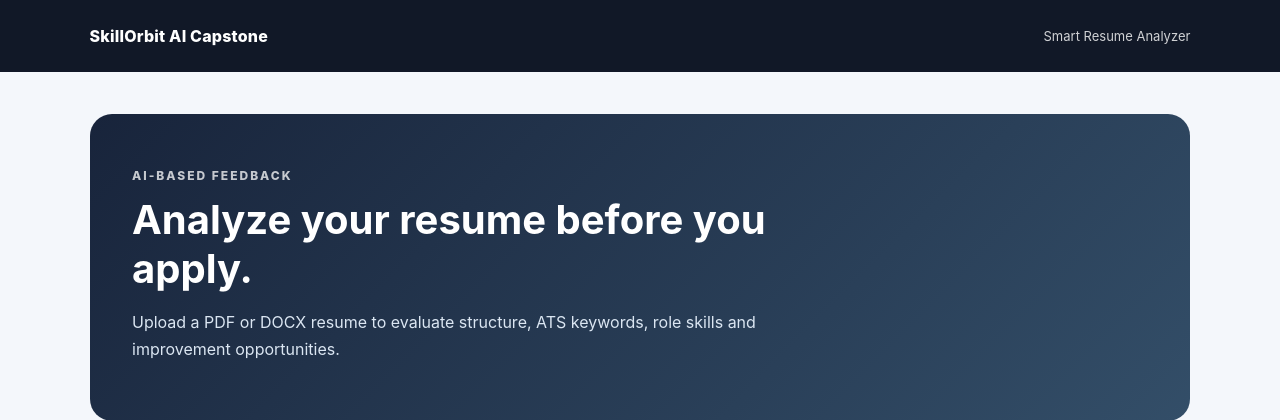
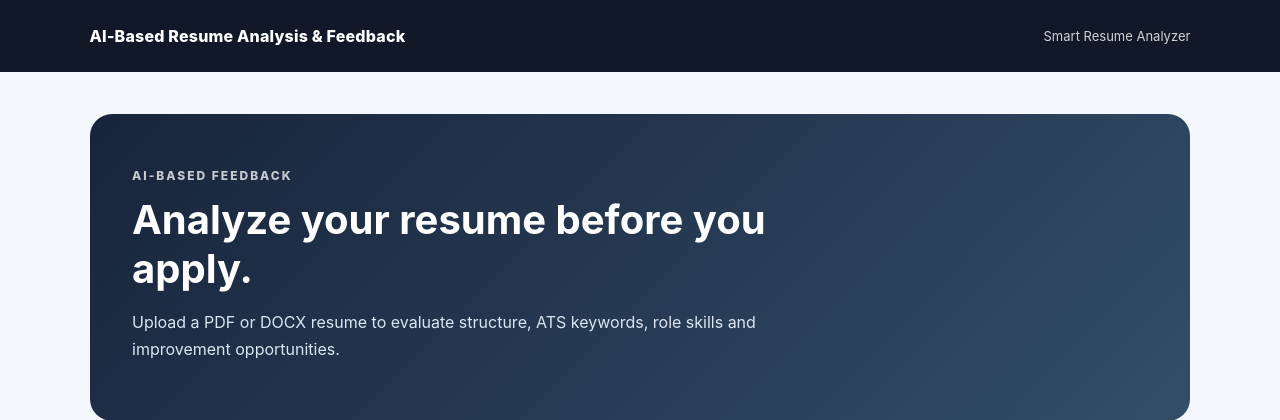
Before and after one commit to basith636/smart-resume-analyzer, a Flask app: page / in a window 1280 px wide. Shown: the top 420 px of the page. Run offline with Flask 3, Linux system fonts and the light colour scheme.

Commit message:
Update brand name in index.html

```diff
--- a/templates/index.html
+++ b/templates/index.html
@@ -8,7 +8,7 @@
 </head>
 <body>
 <header class="topbar">
-  <div class="brand">SkillOrbit AI Capstone</div>
+  <div class="brand">AI-Based Resume Analysis & Feedback </div>
   <div class="tag">Smart Resume Analyzer</div>
 </header>
 <main class="container">
```
